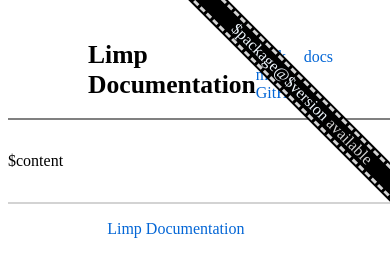
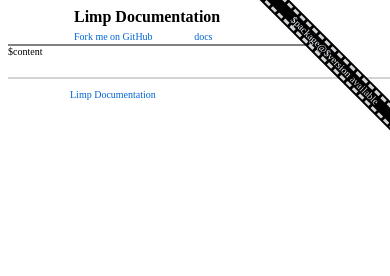
Before and after one commit to frodo821/limp, a website: page docs/template/template.html in a window 390 px wide. Drawn offline with Linux system fonts and the light colour scheme.

Commit message:
update stylesheet

```diff
--- a/docs/assets/css/main.css
+++ b/docs/assets/css/main.css
@@ -1063,7 +1063,38 @@
   border-bottom: solid 2px gray;
   padding: 1rem 5rem;
   grid-auto-flow: column;
-  grid-template-columns: repeat(2, 1fr);
+}
+
+@media screen and (max-width: 800px) {
+  :root {
+    font-size: 10px;
+  }
+
+  header {
+    grid-template-columns: 1fr;
+    margin: 0;
+    padding: 0;
+  }
+
+  header .header-group:not(.npm-ribon) {
+    grid-template-rows: 1fr 1fr;
+    width: 18rem;
+    margin: auto;
+  }
+
+  header .header-group:not(.npm-ribon) .header-item.header-logo {
+    grid-column: 1/3;
+  }
+}
+
+@media screen and (min-width: 801px) {
+  :root {
+    font-size: 18px;
+  }
+
+  header {
+    grid-template-columns: 35rem 1fr;
+  }
 }
 
 header > .header-group:not(.npm-ribon) {
```
